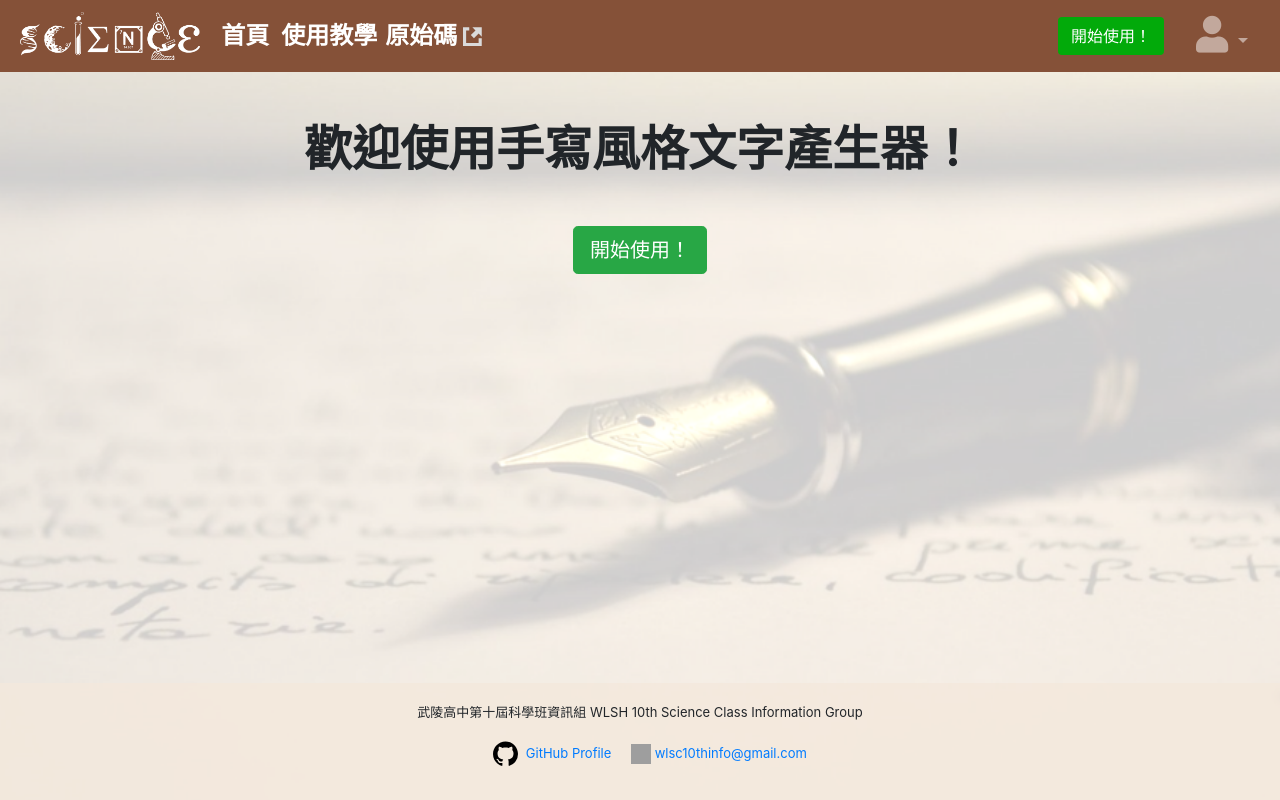
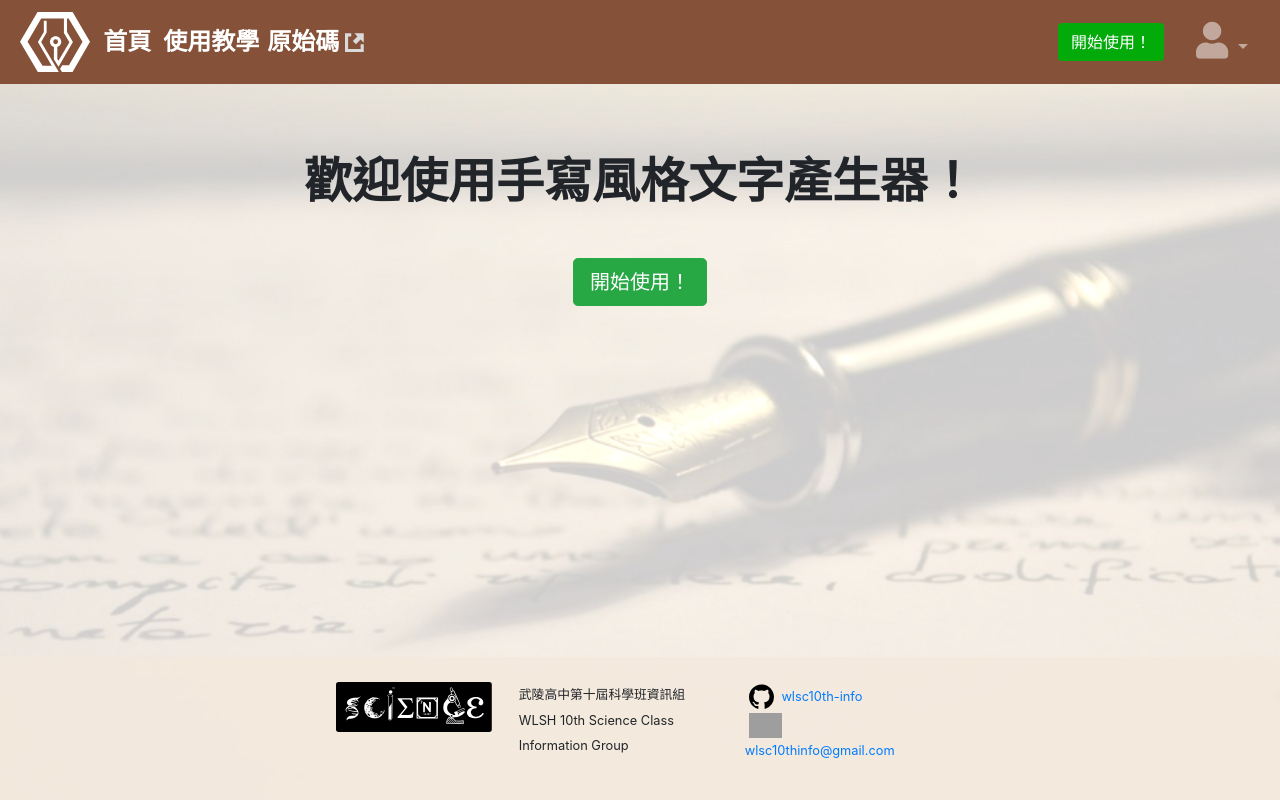
Before and after one commit to wlsc10th-info/flask-website, a Flask app: page / in a window 1280 px wide. Run offline with Flask 2, Linux system fonts and the light colour scheme; parts of the project's set-up code (start-up, migrations or seed data) failed here and were passed over; some libraries are stand-ins or nearby versions; grey boxes are pictures that could not be loaded.

Commit message:
release v5.1: Add favicon & Navbar and footer redesign
- changed navbar brand icon to new design
- moved "SCIENCE" logo to footer

other changes:
- update author metadata
- minor tweaks to margin and padding

```diff
--- a/content/static/style.css
+++ b/content/static/style.css
@@ -21,7 +21,8 @@ h2{
 }
 .content{
     min-height: 100%;
-    padding-bottom: 50px;
+    padding-top: 20px;
+    padding-bottom: 100px;
 }
 .bg-navbar{
     background: #855138;
@@ -33,10 +34,10 @@ h2{
 .footer{
     margin-top: auto;
     height: 100%;
-    padding: 20px 10px 30px 10px;
+    padding: 25px 10px 25px 10px;
     background: rgba(244, 233, 220, 0.8);
-    text-align: center;
-    font-size: small;
+    line-height: 200%;
+    font-size: 0.8rem;
 }
 .overlay{
     position: fixed;
--- a/content/templates/base.html
+++ b/content/templates/base.html
@@ -4,13 +4,15 @@
   {%block head%}
 
   <meta charset="UTF-8">
-  <meta name="author" content="武陵高中第十屆科學班資訊組 wlsc10th-info">
+  <meta name="author" content="武陵高中第十屆科學班資訊組 WLSH 10th Science Class Information Group">
   <title>{%block title%}{%endblock title%}</title>
+
+  <link rel="shortcut icon" href="{{url_for('static', filename='favicon.svg')}}">
 
   <link rel="stylesheet" href="https://cdnjs.cloudflare.com/ajax/libs/font-awesome/5.11.2/css/all.css">
   <link rel="stylesheet" href="https://cdn.jsdelivr.net/npm/bootstrap@4.6.1/dist/css/bootstrap.min.css"
         integrity="sha384-zCbKRCUGaJDkqS1kPbPd7TveP5iyJE0EjAuZQTgFLD2ylzuqKfdKlfG/eSrtxUkn" crossorigin="anonymous">
-  <link rel="stylesheet" type="text/css" href="{{url_for('static',filename='style.css')}}">
+  <link rel="stylesheet" type="text/css" href="{{url_for('static', filename='style.css')}}">
 
   {%endblock head%}
 </head>
@@ -30,7 +32,7 @@
 <!-- Navigation bar -->
 <nav class="navbar navbar-expand-sm navbar-dark bg-navbar">
   <a href="/" class="nav-item nav-brand">
-    <img src="../static/SCIENCE.png" width="200px" class="d-inline-block pl-1 pr-3 my-1">
+    <img src="{{url_for('static', filename='white.svg')}}" height="60px" class="d-inline-block pl-1 pr-2 my-1">
     <span class="text-white align-middle text-navbar pr-2">首頁</span>
   </a>
   <div class="collapse navbar-collapse" id="navbarSupportedContent">
@@ -102,18 +104,35 @@
   {%endblock content%}
 </div>
 
-<footer class="footer">
-  <p>武陵高中第十屆科學班資訊組 WLSH 10th Science Class Information Group</p>
-  <a href="https://github.com/wlsc10th-info/" class="mx-3" target="_blank">
-    <svg height="32" aria-hidden="true" viewBox="0 0 16 16" version="1.1" width="25" data-view-component="true" class="mx-1">
-    <path fill-rule="evenodd" d="M8 0C3.58 0 0 3.58 0 8c0 3.54 2.29 6.53 5.47 7.59.4.07.55-.17.55-.38 0-.19-.01-.82-.01-1.49-2.01.37-2.53-.49-2.69-.94-.09-.23-.48-.94-.82-1.13-.28-.15-.68-.52-.01-.53.63-.01 1.08.58 1.23.82.72 1.21 1.87.87 2.33.66.07-.52.28-.87.51-1.07-1.78-.2-3.64-.89-3.64-3.95 0-.87.31-1.59.82-2.15-.08-.2-.36-1.02.08-2.12 0 0 .67-.21 2.2.82.64-.18 1.32-.27 2-.27.68 0 1.36.09 2 .27 1.53-1.04 2.2-.82 2.2-.82.44 1.1.16 1.92.08 2.12.51.56.82 1.27.82 2.15 0 3.07-1.87 3.75-3.65 3.95.29.25.54.73.54 1.48 0 1.07-.01 1.93-.01 2.2 0 .21.15.46.55.38A8.013 8.013 0 0016 8c0-4.42-3.58-8-8-8z"></path>
-    </svg>
-    GitHub Profile
-  </a>
-  <a href="mailto:wlsc10thinfo@gmail.com" target="_blank">
-    <img src="https://www.svgrepo.com/show/65426/email.svg" width="20" height="20">
-    wlsc10thinfo@gmail.com
-  </a>
+<footer class="footer container mw-100">
+  <div class="row justify-content-center mx-0">
+    <div class="mx-1">
+      <img src="{{url_for('static', filename='SCIENCE black bg.svg')}}" height="50px">
+    </div>
+    <div class="col-2 mx-2">
+      <p>
+        武陵高中第十屆科學班資訊組<br/>
+        WLSH 10th Science Class Information Group
+      </p>
+    </div>
+    <div class="col-2 mx-2">
+      <p class="m-0">
+        <a href="https://github.com/wlsc10th-info/" target="_blank">
+          <svg height="30" aria-hidden="true" viewBox="0 0 16 16" version="1.1" width="25" data-view-component="true"
+               class="mx-1">
+            <path fill-rule="evenodd"
+                  d="M8 0C3.58 0 0 3.58 0 8c0 3.54 2.29 6.53 5.47 7.59.4.07.55-.17.55-.38 0-.19-.01-.82-.01-1.49-2.01.37-2.53-.49-2.69-.94-.09-.23-.48-.94-.82-1.13-.28-.15-.68-.52-.01-.53.63-.01 1.08.58 1.23.82.72 1.21 1.87.87 2.33.66.07-.52.28-.87.51-1.07-1.78-.2-3.64-.89-3.64-3.95 0-.87.31-1.59.82-2.15-.08-.2-.36-1.02.08-2.12 0 0 .67-.21 2.2.82.64-.18 1.32-.27 2-.27.68 0 1.36.09 2 .27 1.53-1.04 2.2-.82 2.2-.82.44 1.1.16 1.92.08 2.12.51.56.82 1.27.82 2.15 0 3.07-1.87 3.75-3.65 3.95.29.25.54.73.54 1.48 0 1.07-.01 1.93-.01 2.2 0 .21.15.46.55.38A8.013 8.013 0 0016 8c0-4.42-3.58-8-8-8z"></path>
+          </svg>
+          wlsc10th-info
+        </a>
+        <br/>
+        <a href="mailto:wlsc10thinfo@gmail.com" target="_blank">
+          <img src="https://www.svgrepo.com/show/65426/email.svg" height="25" class="mx-1">
+          wlsc10thinfo@gmail.com
+        </a>
+      </p>
+    </div>
+  </div>
 </footer>
 </body>
 </html>
--- a/content/templates/welcome_user.html
+++ b/content/templates/welcome_user.html
@@ -7,9 +7,9 @@
   </div>
   <div class="row bg-info justify-content-center">
     <div class="col-10 bg-light border border-secondary p-4">
-      <h3 class="p-1">請選擇風格：</h3>
+      <h3>請選擇風格：</h3>
 
-      <form method="POST" action={{url_for('step2')}} enctype='multipart/form-data'>
+      <form method="POST" action={{url_for('step2')}} enctype='multipart/form-data' class="py-2">
         <div class="form-group">
           <label for="sel1">風格列表</label>
           <select class="form-control" id="sel1" name="styleSelect" onchange="valid()">
```
Also changed, not shown: content/static/SCIENCE black bg.svg (added), content/static/SCIENCE.png (deleted), content/static/favicon.svg (added), content/static/white.svg (added).
